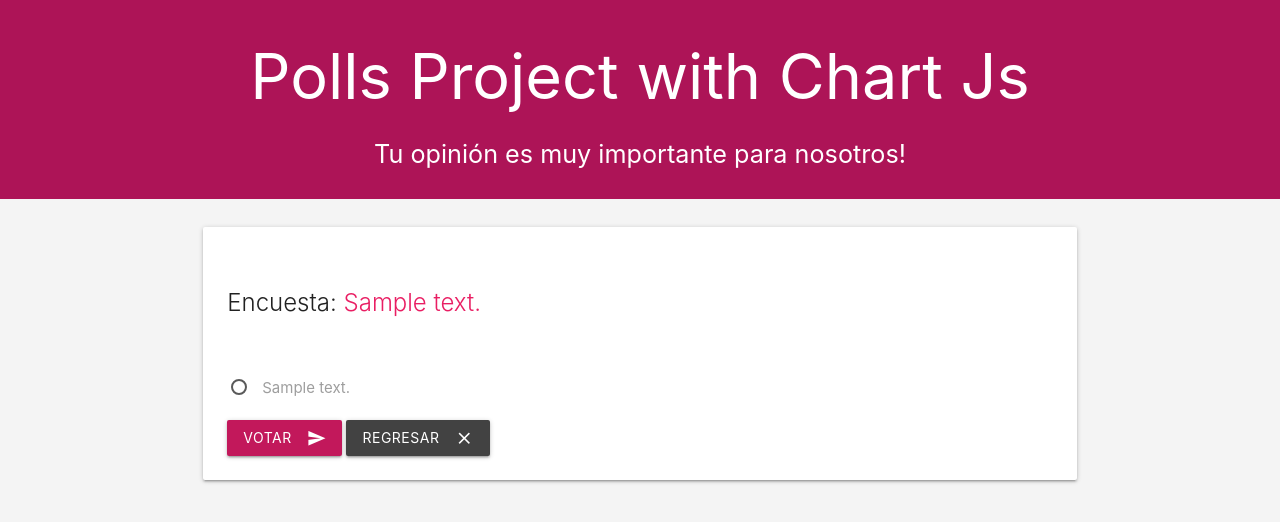
After one commit to engeldevelopment/polls-project, a Django app: template apps/polls/templates/polls/detail.html in a window 1280 px wide. The commit adds this page. Shown: the top 522 px of the page. Run offline with Django 3.2, Linux system fonts and the light colour scheme; the template is opened without the code that fills it: values that come from a table or form of the project are taken from there, others are empty; tables that the repository leaves empty hold one stand-in row (values such as "Sample post"); parts of the project's set-up code (start-up, migrations or seed data) failed here and were passed over.

Commit message:
Ya se pueden agregar opciones a cada encuesta y ver las mismas cuando voy a ellas. Para ello agregué el modelo Choice.

```diff
--- a/apps/polls/models.py
+++ b/apps/polls/models.py
@@ -1,4 +1,5 @@
 from django.db import models
+from django.urls import reverse
 
 from .managers import PollManager
 
@@ -11,3 +12,19 @@ class Poll(models.Model):
 
     def __str__(self):
         return self.text
+
+    def get_absolute_url(self):
+        return reverse('polls:detail', kwargs={'pk': self.pk})
+
+
+class Choice(models.Model):
+    text = models.CharField(max_length=100)
+    votes = models.PositiveIntegerField(default=0)
+    poll = models.ForeignKey(
+        Poll,
+        on_delete=models.CASCADE,
+        related_name='choices'
+    )
+
+    def __str__(self):
+        return self.text
--- /dev/null
+++ b/apps/polls/templates/polls/detail.html
@@ -0,0 +1,35 @@
+{% extends 'base.html' %}
+
+{% block title %} {{ block.super }} | {{ poll.text }} {% endblock %}
+
+{% block content %}
+<div class="row">
+  <div class="col s12">
+    <article class="card">
+      <div class="card-content">
+        <h2 class="card-title">Encuesta: <span class="pink-text"> {{ poll.text }} </span> </h2>
+      </div>
+      <div class="card-content">
+        <form method="POST" action=""> {% csrf_token %}
+          {% for choice in choices %}
+          <div class="row">
+            <div class="col s12">
+              <label>
+                <input type="radio" name="choice" value="{{ choice.pk }}">
+                <span> {{ choice.text }} </span>
+              </label>
+            </div>
+          </div>
+          {% endfor %}
+          <button class="btn pink darken-2 waves-effect waves-light" type="submit">
+            Votar <i class="material-icons right">send</i>
+          </button>
+          <a class="btn grey darken-3 waves-effect waves-light" href="{% url 'polls:index' %}">
+            Regresar <i class="material-icons right">close</i>
+          </a>
+        </form>
+      </div>
+    </article>
+  </div>
+</div>
+{% endblock %}
--- a/apps/polls/templates/polls/index.html
+++ b/apps/polls/templates/polls/index.html
@@ -11,8 +11,8 @@
         <h4 class="card-title center-align orange-text">{{ poll.text }}</h4>
       </div>
       <div class="card-action">
-        <a href="#" class="btn grey darken-3 waves-effect waves-light">
-          Ir a encueta <i class="material-icons right">arrow_right</i>
+        <a href="{{ poll.get_absolute_url }}" class="btn grey darken-3 waves-effect waves-light" data-encuesta="{{ poll.pk }}">
+          Ir a encuesta <i class="material-icons right">arrow_right</i>
         </a>
       </div>
     </article>
--- a/apps/polls/urls.py
+++ b/apps/polls/urls.py
@@ -6,4 +6,5 @@ app_name = 'polls'
 
 urlpatterns = [
     path('', views.PollListView.as_view(), name='index'),
+    path('<int:pk>', views.PollDetailView.as_view(), name='detail'),
 ]
```
Also changed, not shown: apps/features/steps/ir_a_encuesta_steps.py (added, +34 -0 lines), apps/polls/admin.py (+7 -1 lines), apps/polls/factories.py (+10 -1 lines), apps/polls/tests/test_models.py (+10 -1 lines), apps/polls/tests/test_views.py (+19 -1 lines), apps/polls/views.py (+13 -1 lines), 1 other file.
